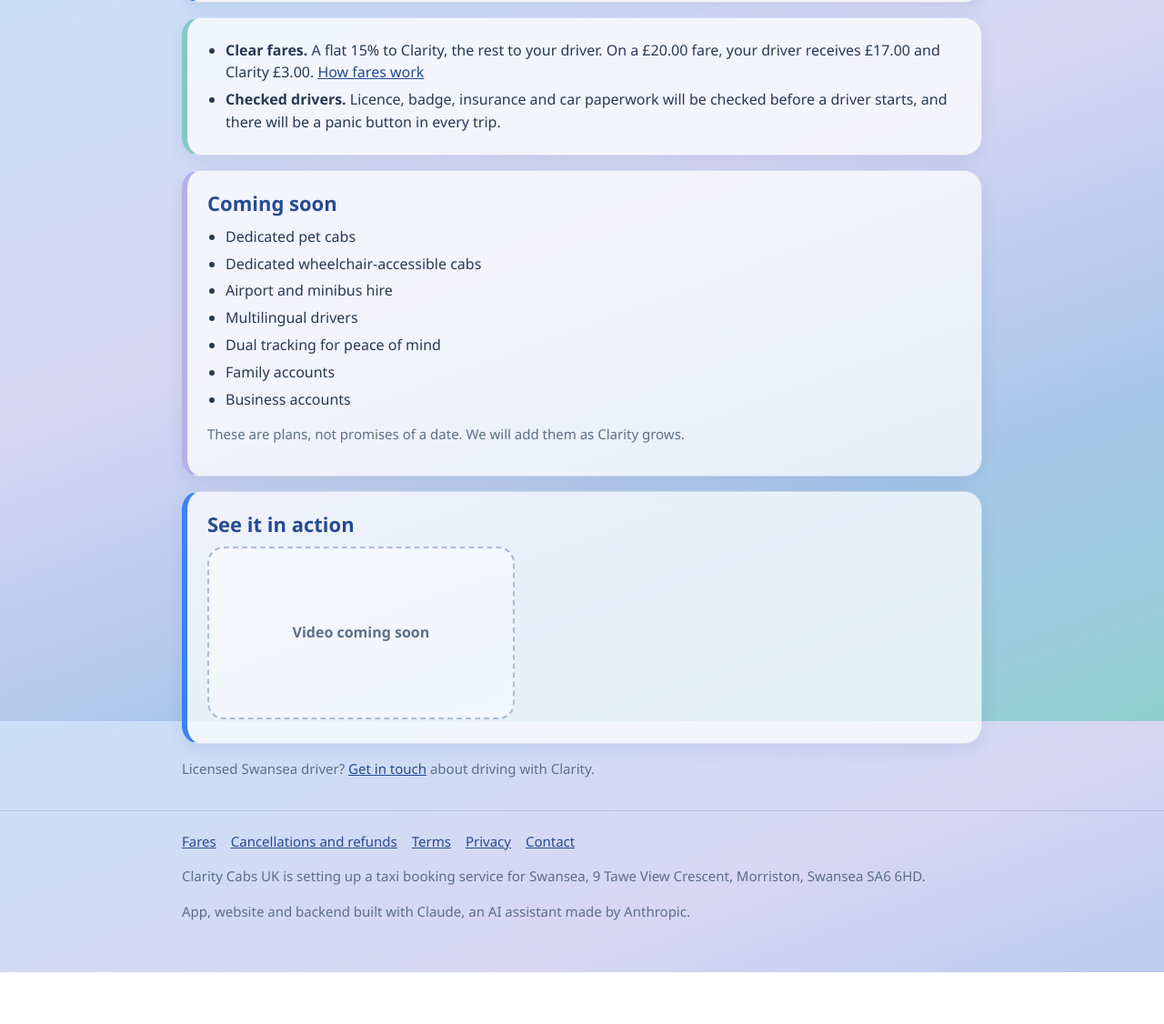
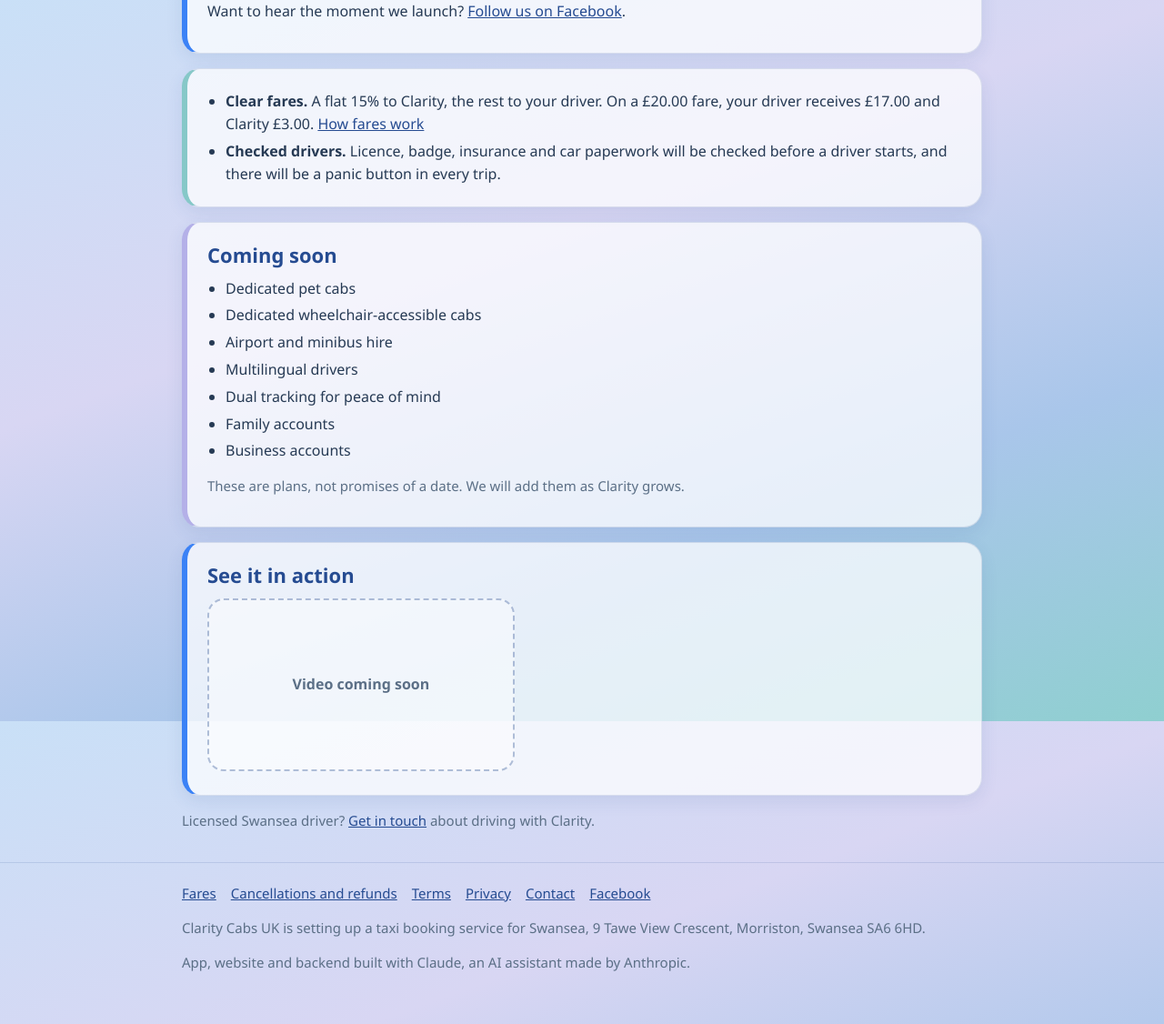
Before and after one commit to dailogan79/clarity-website, a plain HTML site: page index.html in a window 1280 px wide. Shown: the part 1607-2733 px from the top of the page at 91% size. Before the commit the page ends 2676 px from the top, so only its background shows below. Drawn offline with Linux system fonts and the light colour scheme.

Commit message:
Website update: Facebook link
Co-Authored-By: Claude Sonnet 5.5 <noreply@anthropic.com>

```diff
--- a/index.html
+++ b/index.html
@@ -60,6 +60,7 @@
       <a class="share" href="https://www.linkedin.com/sharing/share-offsite/?url=https%3A%2F%2Fclaritycabs.co.uk%2F" target="_blank" rel="noopener" aria-label="Share on LinkedIn" title="Share on LinkedIn"><svg viewBox="0 0 24 24" aria-hidden="true"><path d="M4.500 8.800h3.700V20H4.500zM6.300 3a2.200 2.200 0 1 1 0 4.400 2.200 2.200 0 0 1 0-4.400zM10.300 8.800h3.500v1.500c.5-.9 1.700-1.800 3.500-1.800 3.700 0 4.400 2.400 4.400 5.600V20h-3.700v-5.300c0-1.300 0-2.900-1.800-2.900s-2 1.400-2 2.800V20h-3.700z"/></svg></a>
       <a class="share" href="mailto:?subject=Clarity%2C%20a%20clearer%20taxi%20for%20Swansea&body=Have%20a%20look%20at%20Clarity%3A%20https%3A%2F%2Fclaritycabs.co.uk%2F" target="_blank" rel="noopener" aria-label="Share by email" title="Share by email"><svg viewBox="0 0 24 24" aria-hidden="true"><path d="M3 5h18a1 1 0 0 1 1 1v12a1 1 0 0 1-1 1H3a1 1 0 0 1-1-1V6a1 1 0 0 1 1-1zm1.500 2 7.500 5.500L19.500 7zM4 8.700V17h16V8.700l-8 5.800z"/></svg></a>
     </div>
+    <p>Want to hear the moment we launch? <a href="https://www.facebook.com/ClarityCabsUK" target="_blank" rel="noopener">Follow us on Facebook</a>.</p>
   </section>
 
   <section class="card teal" aria-label="Why Clarity" style="margin-top:16px">
@@ -92,7 +93,7 @@
 </main>
 
 <footer class="site"><div class="wrap">
-  <a href="fares.html">Fares</a><a href="cancellations.html">Cancellations and refunds</a><a href="terms.html">Terms</a><a href="privacy.html">Privacy</a><a href="contact.html">Contact</a>
+  <a href="fares.html">Fares</a><a href="cancellations.html">Cancellations and refunds</a><a href="terms.html">Terms</a><a href="privacy.html">Privacy</a><a href="contact.html">Contact</a><a href="https://www.facebook.com/ClarityCabsUK" target="_blank" rel="noopener">Facebook</a>
   <p>Clarity Cabs UK is setting up a taxi booking service for Swansea, 9 Tawe View Crescent, Morriston, Swansea SA6 6HD.</p>
   <p>App, website and backend built with Claude, an AI assistant made by Anthropic.</p>
 </div></footer>
```
Also changed, not shown: cancellations.html (+1 -1 lines), contact.html (+1 -1 lines), drivers.html (+1 -1 lines), fares.html (+1 -1 lines), filters.html (+1 -1 lines), passengers.html (+1 -1 lines), privacy.html (+1 -1 lines), safety.html (+1 -1 lines), terms.html (+1 -1 lines).
